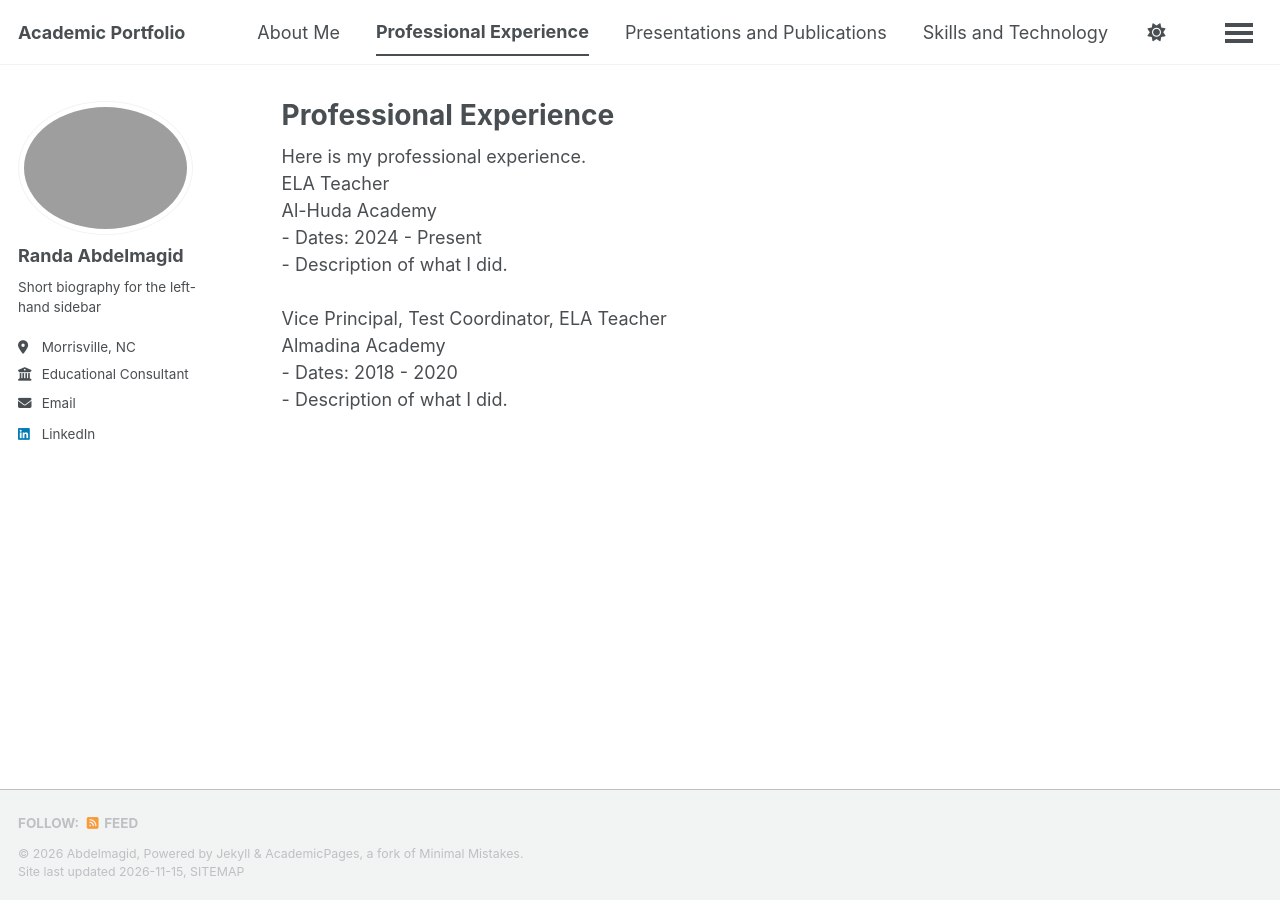
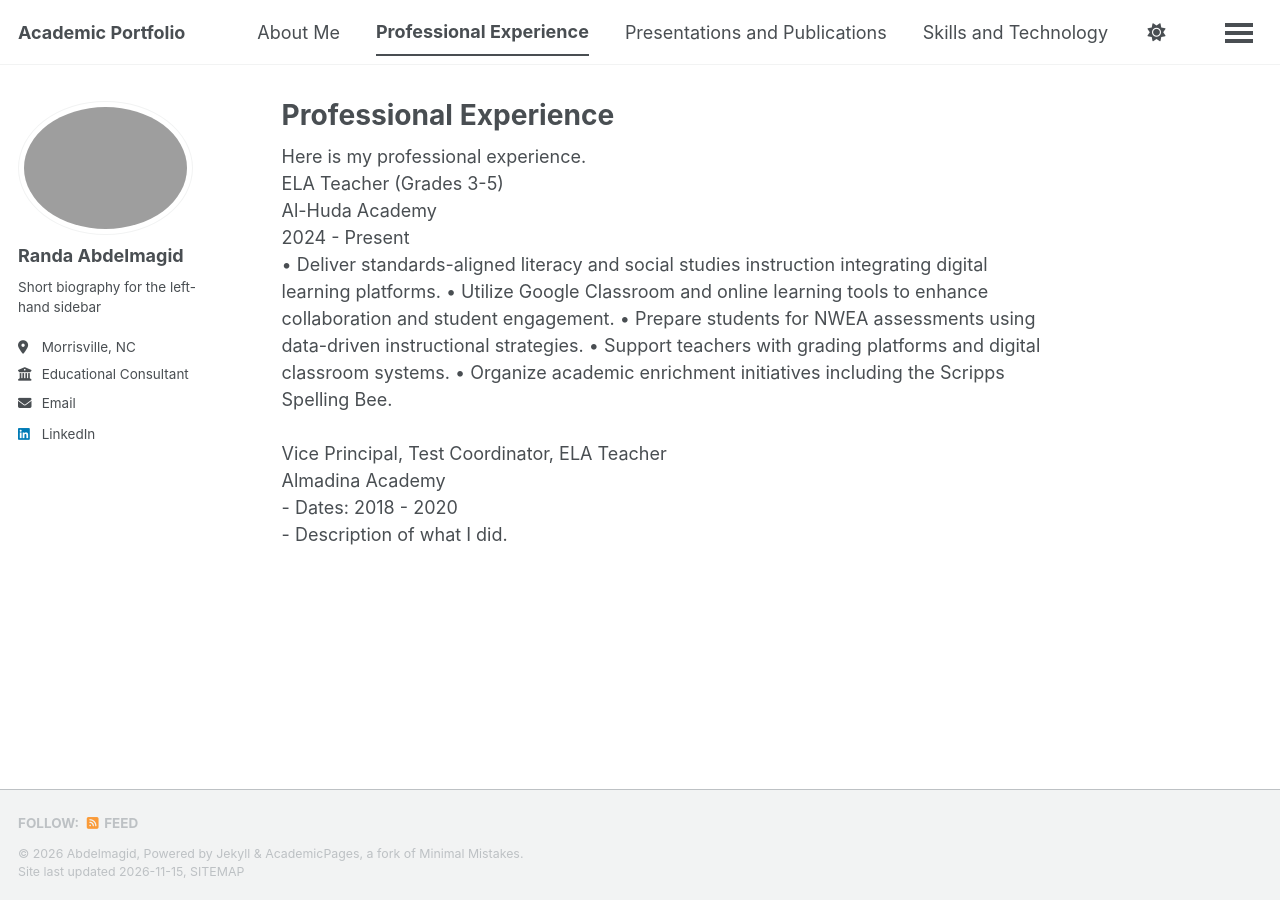
Before and after one commit to rfabdelmagid/rfabdelmagid.github.io, a Jekyll site: the page built from _pages/professionalexperience.html, in a window 1280 px wide. Built offline with Jekyll 4.4.1, drawn with Linux system fonts in a browser that asks for light colours; a script bundle is joined from its source files by our own code; a style sheet for code colours, icons or effects is not loaded.

Commit message:
Update professionalexperience.html

```diff
--- a/_pages/professionalexperience.html
+++ b/_pages/professionalexperience.html
@@ -9,12 +9,18 @@ redirect_from:
 
 Here is my professional experience.
 
-<div>ELA Teacher
+<div>ELA Teacher (Grades 3-5)
 </div>
 <div>Al-Huda Academy
  </div>
-<div>- Dates: 2024 - Present</div>
-<div>- Description of what I did.</div>
+<div>2024 - Present</div>
+<div>
+•	Deliver standards-aligned literacy and social studies instruction integrating digital learning platforms.
+•	Utilize Google Classroom and online learning tools to enhance collaboration and student engagement.
+•	Prepare students for NWEA assessments using data-driven instructional strategies.
+•	Support teachers with grading platforms and digital classroom systems.
+•	Organize academic enrichment initiatives including the Scripps Spelling Bee.
+</div>
 <br>
 
 <div>Vice Principal, Test Coordinator, ELA Teacher</div>
```
